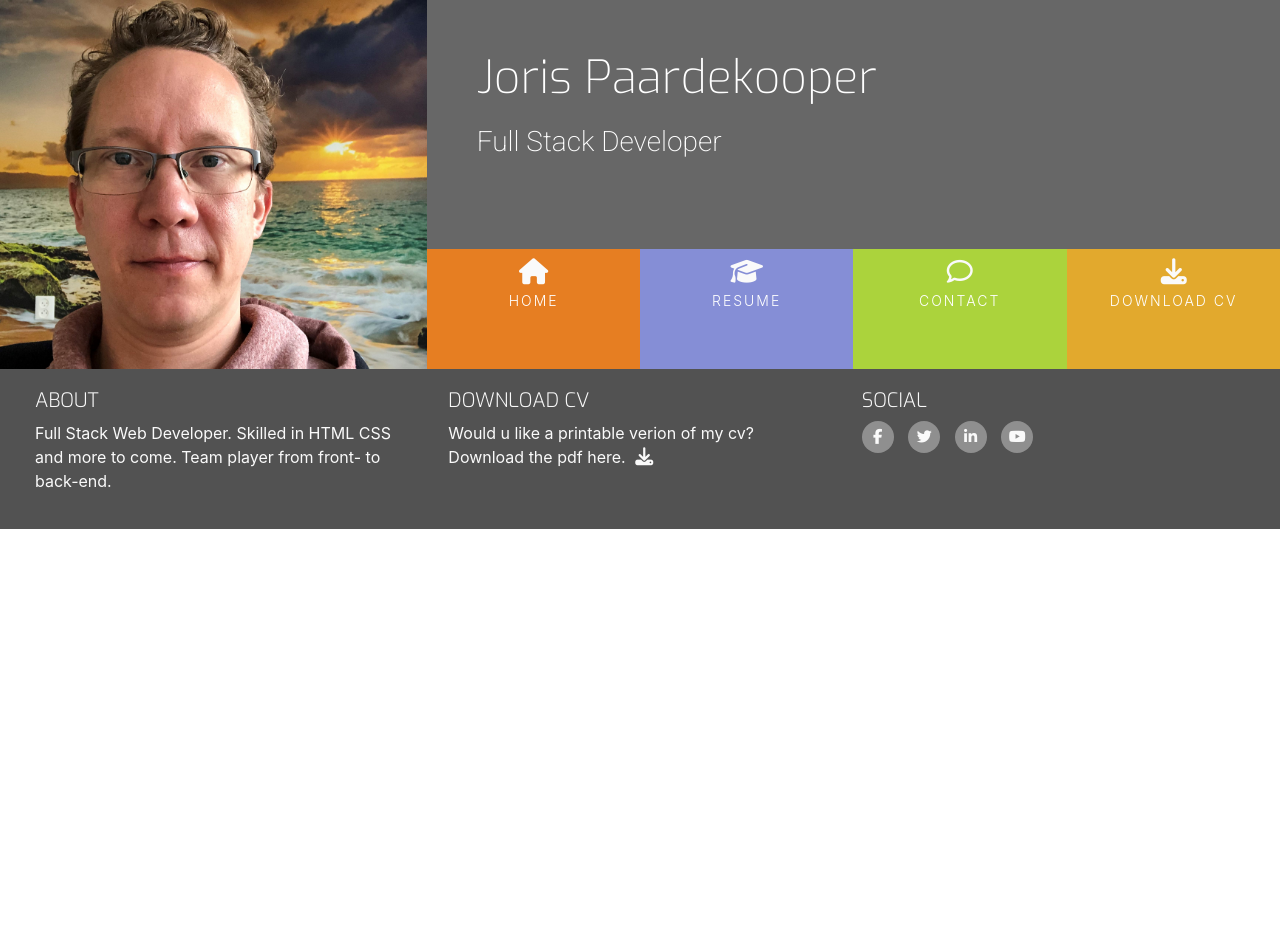
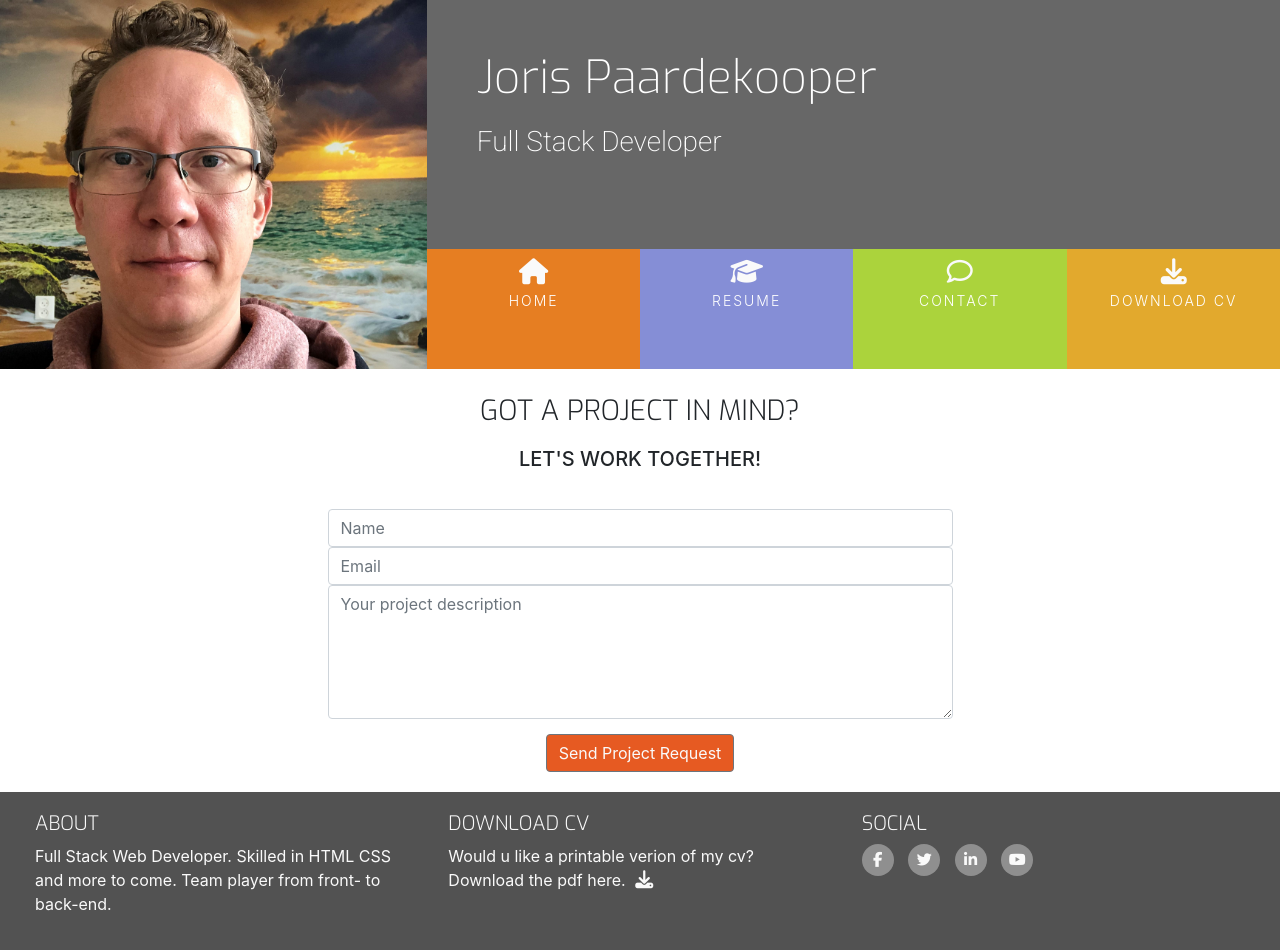
Before and after one commit to JorisPaarde/CV-website, a plain HTML site: page contact.html in a window 1280 px wide. Before the commit the page ends 800 px from the top, so only its background shows below. Drawn offline with nearby package versions, Linux system fonts and the light colour scheme.

Commit message:
added contact form,links and pdf

```diff
--- a/assets/css/style.css
+++ b/assets/css/style.css
@@ -12,6 +12,10 @@
 
 .bg-color-personal-info{
     background-color: #e67e22;
+}
+
+.bg-color-contact{
+    background-color: #fff;
 }
 
 .bg-color-work-history{
@@ -337,3 +341,40 @@ footer {
     content: '';
     background: #fafafa;
 }
+
+.history-items{
+    margin-bottom: 30px;
+}
+
+/*--------------------------------------------------------Contact Form*/
+
+.contact-heading{
+    font-family: "Exo" , sans-serif;
+    font-weight: 300;
+    margin-top: 25px;
+    margin-bottom: 20px;
+}
+
+.center-form{
+    padding-top: 10px;
+    margin: 0 auto;
+    max-width: 70%;
+}
+
+button[type="submit"] {
+    margin-top: 15px;
+    margin-bottom: 20px;
+    color: #fafafa;
+    background-color: #e65a22;
+}
+
+/*--------------------------------------------------------Media Queries*/
+
+@media(min-width: 992px) {
+    .center-form{
+    padding-top: 30px;
+    min-height: 240px;
+    margin: 0 auto;
+    max-width: 50%;
+    }
+}
--- a/contact.html
+++ b/contact.html
@@ -36,7 +36,7 @@
                 <li
                   class="col-6 col-sm-3 ui-menu-color-home list-inline-item menuitem"
                 >
-                  <a href="./index.html" class="hvr-sweep-to-bottom"
+                  <a href="index.html" class="hvr-sweep-to-bottom"
                     ><i class="fa fa-home" aria-hidden="true"></i
                     ><span>Home</span></a
                   >
@@ -44,7 +44,7 @@
                 <li
                   class="col-6 col-sm-3 ui-menu-color-resume list-inline-item menuitem"
                 >
-                  <a href="./resume.html" class="hvr-sweep-to-bottom"
+                  <a href="resume.html" class="hvr-sweep-to-bottom"
                     ><i class="fa fa-graduation-cap" aria-hidden="true"></i
                     ><span>Resume</span></a
                   >
@@ -52,7 +52,7 @@
                 <li
                   class="col-6 col-sm-3 ui-menu-color-contact list-inline-item menuitem"
                 >
-                  <a href="./contact.html" class="hvr-sweep-to-bottom"
+                  <a href="contact.html" class="hvr-sweep-to-bottom"
                     ><i class="fa fa-comment-o" aria-hidden="true"></i
                     ><span>Contact</span></a
                   >
@@ -60,7 +60,7 @@
                 <li
                   class="col-6 col-sm-3 ui-menu-color-download list-inline-item menuitem"
                 >
-                  <a href="#" class="hvr-sweep-to-bottom"
+                  <a href="assets/CV/CV Joris Paardekooper Overman 2013.pdf" target="_blank" class="hvr-sweep-to-bottom"
                     ><i class="fa fa-download" aria-hidden="true"></i
                     ><span>Download CV</span></a
                   >
@@ -71,7 +71,49 @@
         </div>
       </div>
     </header>
-    <section></section>
+    <section class="container-fluid">
+      <div class="row bg-color-contact">
+        <div class="col">
+          <h3 class="contact-heading uppercase text-center">
+            Got a project in mind?
+          </h3>
+          <h5 class="uppercase text-center">Let's work together!</h5>
+          <div class="center-form">
+            <form>
+              <input
+                type="text"
+                name="name"
+                id="fullname"
+                class="form-control"
+                placeholder="Name"
+                required
+              />
+              <input
+                type="text"
+                name="email"
+                id="emailaddress"
+                class="form-control"
+                placeholder="Email"
+                required
+              />
+              <textarea
+                name="projectsummary"
+                id="projectsummary"
+                rows="5"
+                placeholder="Your project description"
+                class="form-control"
+                required
+              ></textarea>
+              <div class="form-row text-center">
+                <div class="col">
+                    <button type="submit" class="btn btn-secondary">Send Project Request</button>
+                </div>
+              </div>
+            </form>
+          </div>
+        </div>
+      </div>
+    </section>
     <footer class="container-fluid">
       <div id="footer-details" class="row">
         <div class="col-sm-4">
@@ -85,7 +127,7 @@
           <h5 class="uppercase general-sub">Download CV</h5>
           <p class="inline-block">
             Would u like a printable verion of my cv? Download the pdf here.
-            <a href="#" target="_blank" class="cv-pdf">
+            <a href="assets/CV/CV Joris Paardekooper Overman 2013.pdf" target="_blank" class="cv-pdf">
               <i class="fa fa-download" aria-hidden="true"></i>
               <span class="sr-only">Download link.</span>
             </a>
```
Also changed, not shown: index.html (+5 -5 lines), resume.html (+11 -7 lines), 1 other file.
